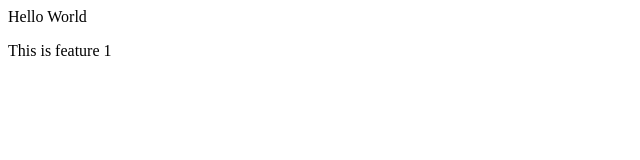
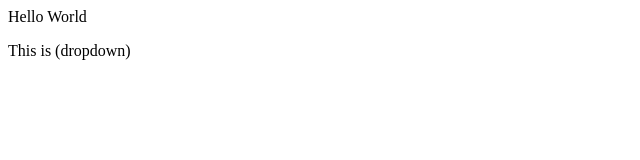
Before and after one commit to astro-israfil/local-repo, a plain HTML site: page index.html in a window 1280 px wide. Shown: the full height of the page, 0-640 px from the left. Drawn offline with Linux system fonts and the light colour scheme.

```diff
--- a/index.html
+++ b/index.html
@@ -1,2 +1,2 @@
 <p>Hello World</p>
-<p>This is feature 1</p>
+<p>This is (dropdown)</p>
```
